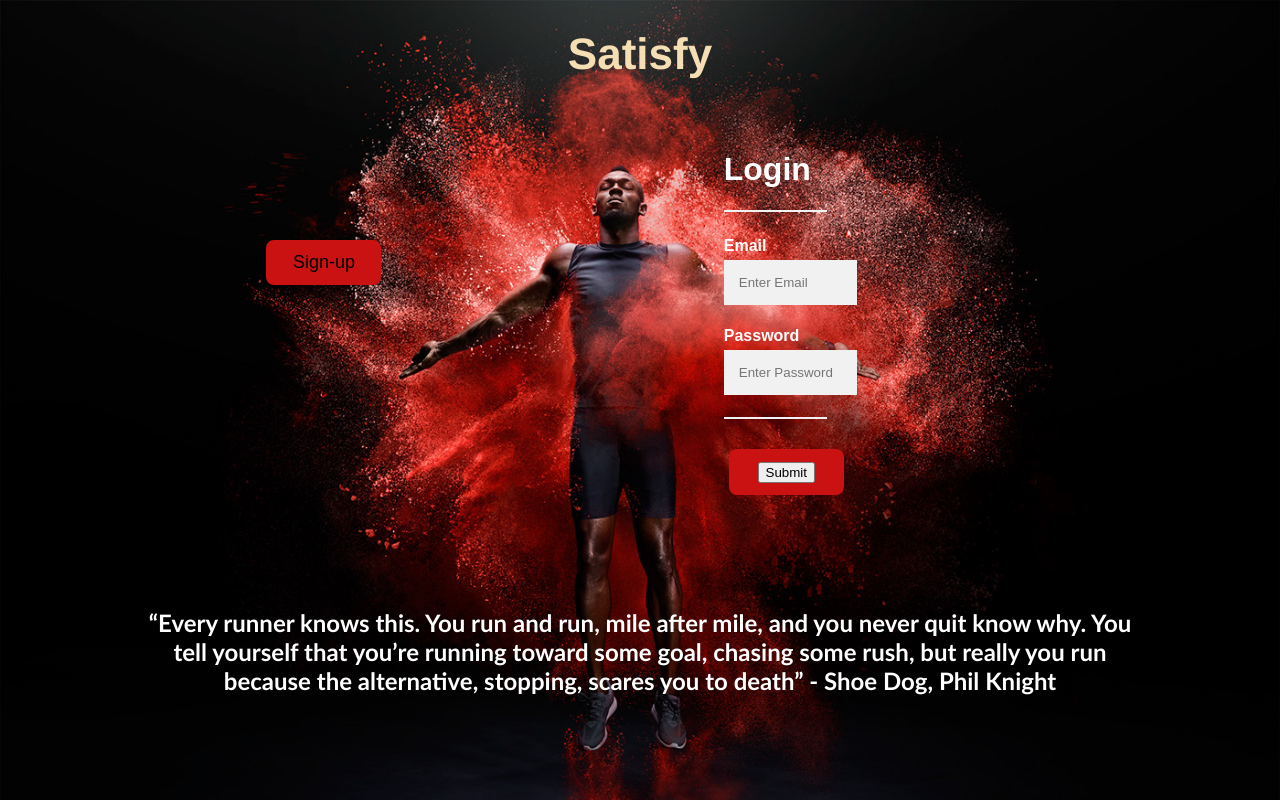
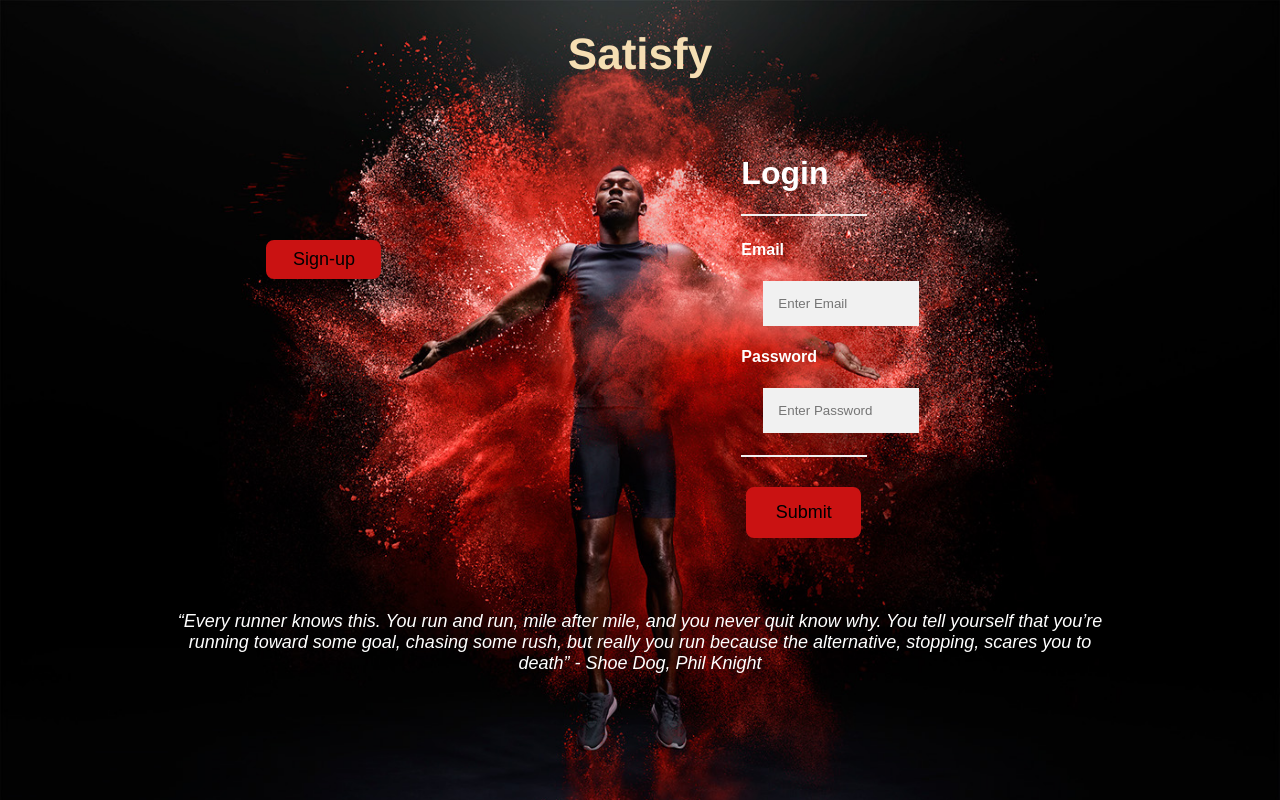
Before and after one commit to VadirajaRao/Satisfy, a Flask app: page / in a window 1280 px wide. Run offline with Flask 2, Linux system fonts and the light colour scheme.

Commit message:
submit button1 changes

```diff
--- a/check_credentials.py
+++ b/check_credentials.py
@@ -4,8 +4,8 @@
     def __init__(self):
         self.sat = con.connect(
             host = "localhost",
-            user = "vadi",
-            passwd = "Vadi@1998",
+            user = "root",
+            passwd = "laferrar1",
             database = "satisfy"
         )
         self.cur = self.sat.cursor(buffered=True)
--- a/insert.py
+++ b/insert.py
@@ -8,8 +8,8 @@
         """Function that connects to the database."""
         self.sat = con.connect(
             host = "localhost",
-            user = "vadi",
-            passwd = "Vadi@1998",
+            user = "root",
+            passwd = "laferrar1",
             database = "satisfy"
         )
         self.cur = self.sat.cursor()
--- a/retriever.py
+++ b/retriever.py
@@ -7,8 +7,8 @@
     def __init__ (self):
         self.sat = con.connect (
             host = "localhost",
-            user = "vadi",
-            passwd = "Vadi@1998",
+            user = "root",
+            passwd = "laferrar1",
             database = "satisfy"
         )
         self.cur = self.sat.cursor(buffered = True) # 'bufffered = True' was causing the MySQL errors(unread parameter and arguments missing error). If you get any such errors, check this line.
--- a/server.py
+++ b/server.py
@@ -13,7 +13,7 @@
 app.config['MAIL_SERVER'] = "smtp.gmail.com"
 app.config['MAIL_PORT'] = 465
 app.config['MAIL_USERNAME'] = "satisfybit@gmail.com"
-app.config['MAIL_PASSWORD'] = "laferrar1"
+app.config['MAIL_PASSWORD'] = "yamaha@mt_10"
 app.config['MAIL_USE_TLS'] = False
 app.config['MAIL_USE_SSL'] = True
 mail = Mail(app)
--- a/static/main_style.css
+++ b/static/main_style.css
@@ -62,9 +62,8 @@
 .quote
 {
     color: rgb(255, 255, 255);
-    font-family: 'Trebuchet MS';
-    font-size: 16px;
-    padding-top: 7%;
+    font-size: 18px;
+    padding-top: 4%;
     padding-left: 10%;
     padding-right: 10%;
     text-align: center;
@@ -77,7 +76,7 @@
 color:rgb(0, 0, 0);
 text-align: center;
 font-size: 18px;
-padding: 10px;
+padding: 7px;
 width: 115px;
 transition: all 0.5s;
 cursor: pointer;
@@ -127,12 +126,20 @@
 {
     width: 100%;
     padding: 15px;
-    margin: 5px 0 22px 0;
+    margin: 22px;
     display: flex;
     border: none;
     background: #f1f1f1;
 }
 
+.regbutton input[type=submit]
+{
+    margin: 5px;
+    border: none;
+    background: #ca1212;
+    color: black;
+    font-size: 18px;
+}
 
 /* hr styling */
 hr
--- a/templates/index.html
+++ b/templates/index.html
@@ -63,11 +63,12 @@
 
             <!--quote-->
             <div class="quote">
-                <h2>
-                    “Every runner knows this. You run and run, mile after mile, and you never quit know why. You tell yourself that you’re running toward some goal, chasing some rush, but really you run because the alternative, stopping, scares you to death”
-- Shoe Dog, Phil Knight
-                </h2>
+                <blockquote>
+                  <i>  “Every runner knows this. You run and run, mile after mile, and you never quit know why. You tell yourself that you’re running toward some goal, chasing some rush, but really you run because the alternative, stopping, scares you to death”
+- Shoe Dog, Phil Knight </i>
+                </blockquote>
             </div>
+
         </div>
     </body>
 </html>
```
